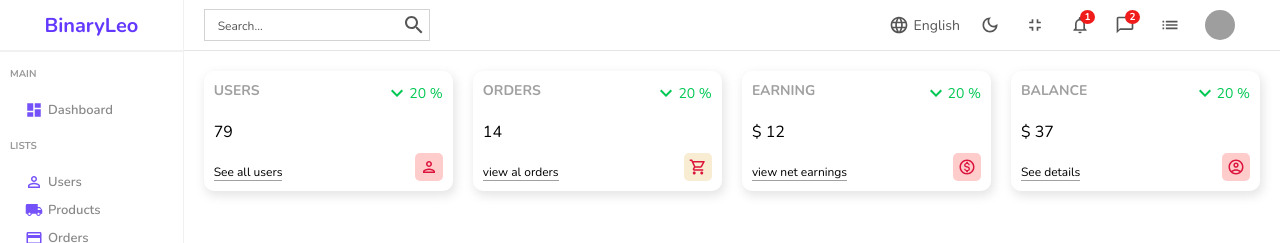
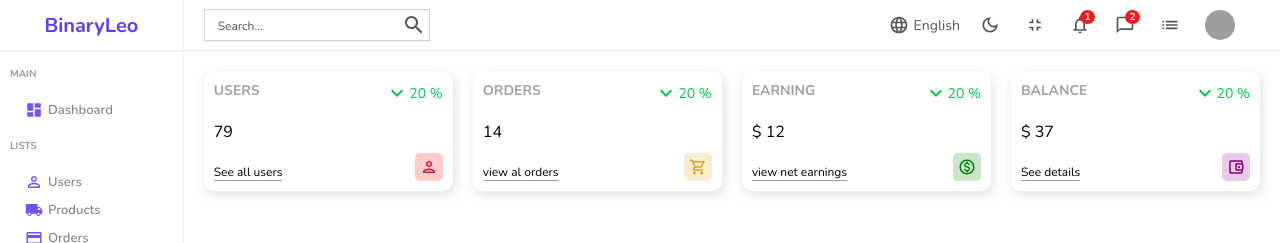
Before and after one commit to BinaryLeo/react_firebase_imageupload, a React (Create React App) app: page / in a window 1280 px wide. Shown: the top 243 px of the page. Built offline with nearby package versions, Linux system fonts and the light colour scheme; grey boxes are pictures that could not be loaded.

Commit message:
icons fix

```diff
--- a/src/components/widget/Widgets.jsx
+++ b/src/components/widget/Widgets.jsx
@@ -2,7 +2,7 @@ import React from 'react';
 import "./widget.scss";
 import KeyboardArrowUpIcon from "@mui/icons-material/KeyboardArrowDown";
 import PersonOutlinedIcon from "@mui/icons-material/PersonOutlined";
-import AccountCircleOutlinedIcon from "@mui/icons-material/AccountCircleOutlined";
+import AccountBalanceWalletOutlinedIcon from "@mui/icons-material/AccountBalanceWalletOutlined";
 import ShoppingCartOutlinedIcon from "@mui/icons-material/ShoppingCartOutlined";
 import MonetizationOnOutlined  from '@mui/icons-material/MonetizationOnOutlined';
 const Widgets = ({type}) => {
@@ -26,7 +26,7 @@ const Widgets = ({type}) => {
                     title: "ORDERS",
                     isMoney:false,
                     link: "view al orders",
-                    icon: <ShoppingCartOutlinedIcon className="icon"  style={{color:"crimson", backgroundColor:"rgba(218,165,32,0.2)"}}/>,
+                    icon: <ShoppingCartOutlinedIcon className="icon"  style={{color:"goldenrod", backgroundColor:"rgba(218,165,32,0.2)"}}/>,
         };
                 break;
                 case "earning":
@@ -34,7 +34,7 @@ const Widgets = ({type}) => {
                         title: "EARNING",
                         isMoney:true,
                         link: "view net earnings",
-                        icon: <MonetizationOnOutlined className="icon"  style={{color:"crimson", backgroundColor:"rgba(255,0,0,0.2)"}}/>,
+                        icon: <MonetizationOnOutlined className="icon"  style={{color:"green", backgroundColor:"rgba(0,128,0,0.2)"}}/>,
             };
                     break;
                     case "balance":
@@ -42,7 +42,7 @@ const Widgets = ({type}) => {
                         title: "BALANCE",
                         isMoney:true,
                         link: "See details",
-                        icon: <AccountCircleOutlinedIcon className="icon"  style={{color:"crimson", backgroundColor:"rgba(255,0,0,0.2)"}}/>,
+                        icon: <AccountBalanceWalletOutlinedIcon className="icon"  style={{color:"purple", backgroundColor:"rgba(128,0,128,0.2)"}}/>,
             };
                     break;
             default:
```
